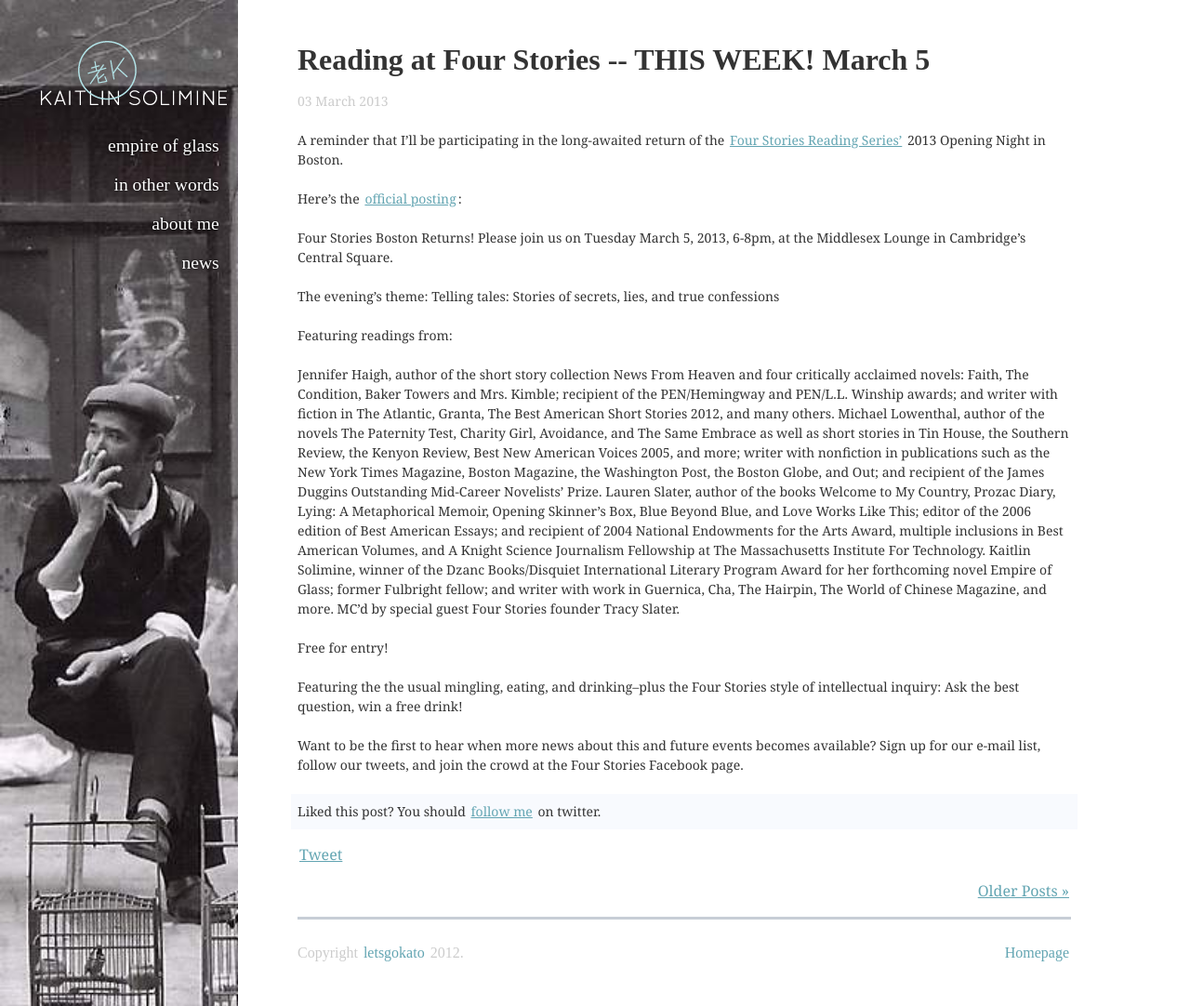
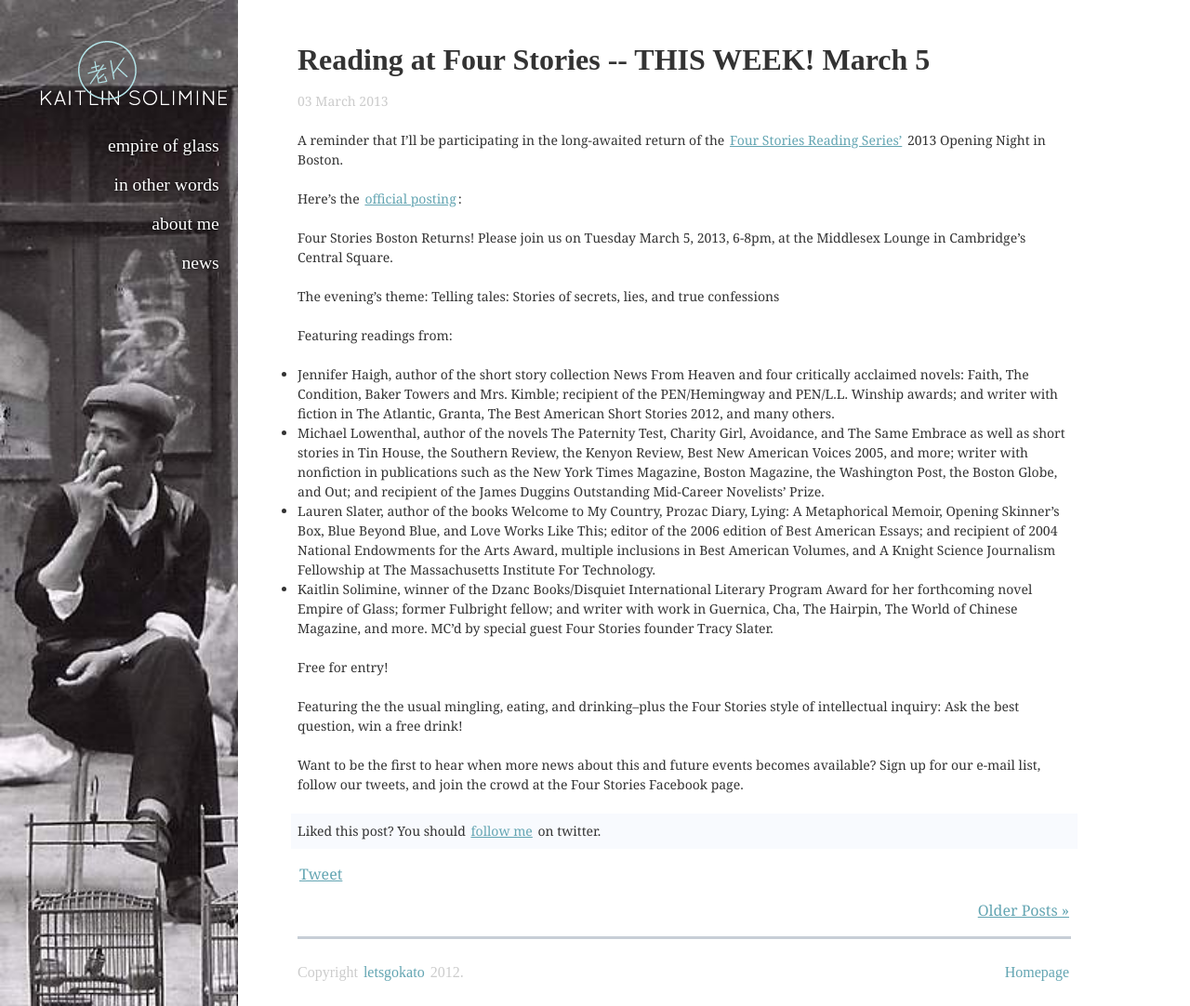
Before and after one commit to ajhit406/kato, a Jekyll site: the page built from _posts/2013-03-03-four-stories-reading-reminder.md, in a window 1280 px wide and 1082 px high. Shown: the whole window at 93% size. Built offline with Jekyll 4.4.1, drawn with Linux system fonts in a browser that asks for light colours; some web fonts are replaced; Markdown is read by kramdown in place of the engine named in the settings; comment, search, counter and statistics services are not loaded.

```diff
--- a/_posts/2013-03-03-four-stories-reading-reminder.md
+++ b/_posts/2013-03-03-four-stories-reading-reminder.md
@@ -14,10 +14,10 @@ The evening's theme: Telling tales: Stories of secrets, lies, and true confessio
 
 Featuring readings from:
 
-Jennifer Haigh, author of the short story collection News From Heaven and four critically acclaimed novels: Faith, The Condition, Baker Towers and Mrs. Kimble; recipient of the PEN/Hemingway and PEN/L.L. Winship awards; and writer with fiction in The Atlantic, Granta, The Best American Short Stories 2012, and many others.
-Michael Lowenthal, author of the novels The Paternity Test, Charity Girl, Avoidance, and The Same Embrace as well as short stories in Tin House, the Southern Review, the Kenyon Review, Best New American Voices 2005, and more; writer with nonfiction in publications such as the New York Times Magazine, Boston Magazine, the Washington Post, the Boston Globe, and Out; and recipient of the James Duggins Outstanding Mid-Career Novelists' Prize.
-Lauren Slater, author of the books Welcome to My Country, Prozac Diary, Lying: A Metaphorical Memoir, Opening Skinner's Box, Blue Beyond Blue, and Love Works Like This; editor of the 2006 edition of Best American Essays; and recipient of 2004 National Endowments for the Arts Award, multiple inclusions in Best American Volumes, and A Knight Science Journalism Fellowship at The Massachusetts Institute For Technology.
-Kaitlin Solimine, winner of the Dzanc Books/Disquiet International Literary Program Award for her forthcoming novel Empire of Glass; former Fulbright fellow; and writer with work in Guernica, Cha, The Hairpin, The World of Chinese Magazine, and more.
+- Jennifer Haigh, author of the short story collection News From Heaven and four critically acclaimed novels: Faith, The Condition, Baker Towers and Mrs. Kimble; recipient of the PEN/Hemingway and PEN/L.L. Winship awards; and writer with fiction in The Atlantic, Granta, The Best American Short Stories 2012, and many others.
+- Michael Lowenthal, author of the novels The Paternity Test, Charity Girl, Avoidance, and The Same Embrace as well as short stories in Tin House, the Southern Review, the Kenyon Review, Best New American Voices 2005, and more; writer with nonfiction in publications such as the New York Times Magazine, Boston Magazine, the Washington Post, the Boston Globe, and Out; and recipient of the James Duggins Outstanding Mid-Career Novelists' Prize.
+- Lauren Slater, author of the books Welcome to My Country, Prozac Diary, Lying: A Metaphorical Memoir, Opening Skinner's Box, Blue Beyond Blue, and Love Works Like This; editor of the 2006 edition of Best American Essays; and recipient of 2004 National Endowments for the Arts Award, multiple inclusions in Best American Volumes, and A Knight Science Journalism Fellowship at The Massachusetts Institute For Technology.
+- Kaitlin Solimine, winner of the Dzanc Books/Disquiet International Literary Program Award for her forthcoming novel Empire of Glass; former Fulbright fellow; and writer with work in Guernica, Cha, The Hairpin, The World of Chinese Magazine, and more.
 MC'd by special guest Four Stories founder Tracy Slater.
 
 Free for entry!
```
